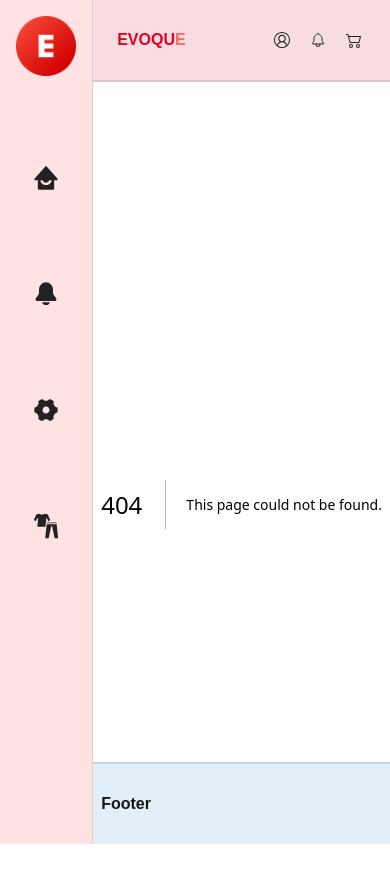
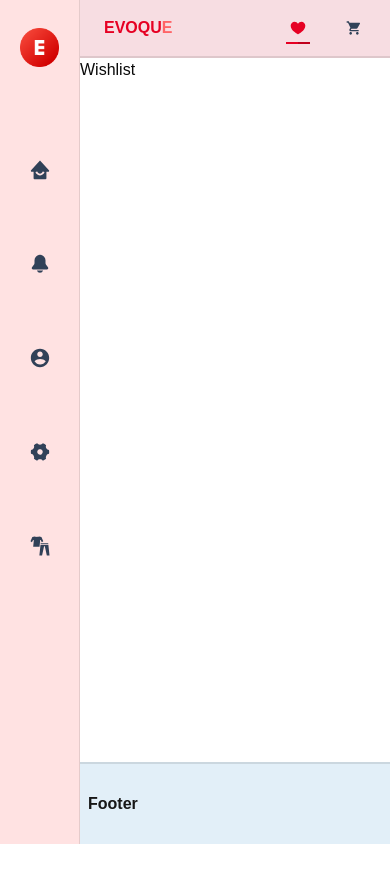
Before and after one commit to nishant23042002/Evoque, a Next.js app: page /wishlist in a window 390 px wide. Before the commit this address had no page. Shown: the top 882 px of the page. After the commit the page ends 844 px from the top, so only its background shows below. Built offline with nearby package versions, Linux system fonts and the light colour scheme.

Commit message:
Added responsiveness to header/left menu

```diff
--- a/app/notify/page.tsx
+++ b/app/notify/page.tsx
@@ -1,9 +1,9 @@
 const NotifyPage = () => {
-    return (
+    return(
         <div>
-            Notifications
+            Notification
         </div>
     )
 }
 
-export default NotifyPage;
+export default NotifyPage
--- /dev/null
+++ b/app/wishlist/page.tsx
@@ -0,0 +1,9 @@
+const WishlistPage = () => {
+    return (
+        <div>
+            Wishlist
+        </div>
+    )
+}
+
+export default WishlistPage;
--- a/components/header.tsx
+++ b/components/header.tsx
@@ -1,18 +1,19 @@
 import Container from "./container";
 import Logo from "./logo";
 import MenuItems from "./menuItems";
+import { FaSearch } from "react-icons/fa";
 
 const Header = () => {
     return(
-        <header className="bg-accent-rose py-5 border-b-2 border-black/10">
-            <Container className="flex justify-between items-center mx-4">
+        <header className="bg-accent-rose py-2 border-b-2 border-black/10">
+            <Container className="flex gap-4 justify-between items-center mx-4">
                 {/* Logo */}
                 <Logo />
 
                 {/* Cart and Account */}
-                <div className="max-md:hidden flex items-center gap-3">
-                    <span>O</span>
-                    <input type="search" className="border border-black/30 rounded-md p-1.5 w-60" />
+                <div className="relative max-md:hidden flex items-center w-full">
+                    <span className="absolute left-2 text-slate-700"><FaSearch /></span>
+                    <input type="search" placeholder="Search" className="w-full px-8 border text-slate-900 border-black/30 rounded-full p-1.5" />
                 </div>
 
                 {/* Search bar */}
--- a/components/leftMenu.tsx
+++ b/components/leftMenu.tsx
@@ -7,29 +7,32 @@ import { usePathname } from "next/navigation";
 const LeftMenu = () => {
     const pathName = usePathname();
     return (
-        <div className="p-4 w-28 border-r border-black/10 bg-red-100">
-            <div>
+        <div className="p-4 w-20 border-r border-black/10 bg-red-100">
+            <div className="p-1 my-2">
                 <Image alt="evoque-logo" src="/Evoque1.png" width={100} height={100} />
             </div>
-            <div className="my-18 p-2 flex flex-col justify-around gap-18 items-center">
+            <div className="my-18 p-2 flex flex-col justify-around gap-14 items-center">
                 {leftNav.map((item) => {
                     const Icon = item.icon; // instantiate icon component
+                    const visibilityClass = item.mobileOnly
+                        ? "block md:hidden"   // only account icon
+                        : "block";            // all other icons visible everywhere
 
                     return (
                         <Link
                             key={item.title}
                             href={item.href}
-                            className={`relative group p-2
+                            className={`relative group p-2 ${visibilityClass}
     ${pathName === item.href ? "text-brand-red" : "text-neutral-800"}
   `}
                         >
                             {/* ICON with active + hover color */}
                             <Icon
-                                size={28}
+                                size={22}
                                 className={`
             text-inherit
             group-hover:text-brand-red
-            ${pathName === item.href && "text-brand-red"}
+            ${pathName === item.href ? "text-brand-red" : "text-slate-700"}
         `}
                             />
 
@@ -37,8 +40,8 @@ const LeftMenu = () => {
                             <span
                                 className={`
         bg-brand-red absolute -bottom-1 left-1/2 -translate-x-full
-        h-0.5 w-0 group-hover:w-1/2 transition-all duration-300
-        ${pathName === item.href && "w-1/2"}
+        h-0.5 w-0 group-hover:w-1/3 transition-all duration-300
+        ${pathName === item.href && "w-1/3"}
       `}
                             />
 
@@ -46,8 +49,8 @@ const LeftMenu = () => {
                             <span
                                 className={`
         bg-brand-red absolute -bottom-1 left-1/2 translate-x-0
-        h-0.5 w-0 group-hover:w-1/2 transition-all duration-300
-        ${pathName === item.href && "w-1/2"}
+        h-0.5 w-0 group-hover:w-1/3 transition-all duration-300
+        ${pathName === item.href && "w-1/3"}
       `}
                             />
                         </Link>
--- a/components/menuItems.tsx
+++ b/components/menuItems.tsx
@@ -6,18 +6,23 @@ import { usePathname } from "next/navigation";
 const MenuItems = () => {
     const pathName = usePathname();
     return (
-        <div className="max-sm:gap-3 max-md:gap-8 md:gap-12 font-bold capitalize flex justify-center items-center">
+        <div className="max-sm:gap-8 max-md:gap-8 md:gap-12 font-bold capitalize flex justify-center items-center">
             {headerData?.map((item) => {
                 const Icon = item.icon;
+                const visibilityClass = item.mobileOnly
+                    ? "block max-md:hidden"   // only account icon
+                    : "block";            // all other icons visible everywhere
+
+
                 return (
-                    <Link className={`hover:text-brand-red p-1 hoverEffect relative group ${pathName === item?.href && "text-brand-red"}`} key={item?.title} href={item.href}>
+                    <Link className={`hover:text-brand-red p-1 hoverEffect relative group ${visibilityClass} ${pathName === item?.href && "text-brand-red"}`} key={item?.title} href={item.href}>
 
                         <Icon
                             className={`
     min-[450px]:text-2xl font-extrabold
     text-inherit
     group-hover:text-brand-red
-    ${pathName === item?.href ? "text-brand-red" : "text-neutral-800"}
+    ${pathName === item?.href ? "text-brand-red" : "text-slate-700"}
   `}
                         />
 
--- a/constants/headerData.ts
+++ b/constants/headerData.ts
@@ -1,15 +1,23 @@
+import { IconType } from "react-icons";
 import { ICON_MAP } from "./iconsData";
+export interface headerType {
+    title: string;
+    href: string;
+    icon: IconType;
+    mobileOnly?: boolean;
+}
 
-export const headerData = [
+export const headerData: headerType[] = [
     {
         title: "Account",
         href: "/account",
         icon: ICON_MAP.account,
+        mobileOnly: true,
     },
     {
-        title: "Notify",
-        href: "/notify",
-        icon: ICON_MAP.notify,
+        title: "Wishlist",
+        href: "/wishlist",
+        icon: ICON_MAP.wishlist,
     },
     {
         title: "Cart",
--- a/constants/leftNavIcons.tsx
+++ b/constants/leftNavIcons.tsx
@@ -2,11 +2,13 @@ import { GiClothes } from "react-icons/gi";
 import { BiSolidHomeSmile } from "react-icons/bi";
 import { RiSettings4Fill } from "react-icons/ri";
 import { GoBellFill } from "react-icons/go";
+import { RiAccountCircleFill } from "react-icons/ri";
 
 
 export const LEFT_NAV_ITEMS = {
   latest: GiClothes,
   home: BiSolidHomeSmile,
   settings: RiSettings4Fill,
+  account: RiAccountCircleFill,
   notify: GoBellFill
 } as const;
--- a/constants/leftNavItems.tsx
+++ b/constants/leftNavItems.tsx
@@ -1,6 +1,14 @@
 import { LEFT_NAV_ITEMS } from "./leftNavIcons";
+import { IconType } from "react-icons";
 
-export const leftNav = [
+export interface LeftNavItem {
+    title: string;
+    href: string;
+    icon: IconType;
+    mobileOnly?: boolean; // <-- add this
+}
+
+export const leftNav: LeftNavItem[] = [
     {
         title: "Home",
         href: "/",
@@ -10,6 +18,12 @@ export const leftNav = [
         title: "Notify",
         href: "/notify",
         icon: LEFT_NAV_ITEMS.notify,
+    },
+    {
+        title: "Account",
+        href: "/account",
+        icon: LEFT_NAV_ITEMS.account,
+        mobileOnly: true,
     },
     {
         title: "Settings",
```
Also changed, not shown: constants/iconsData.ts (+6 -6 lines).
